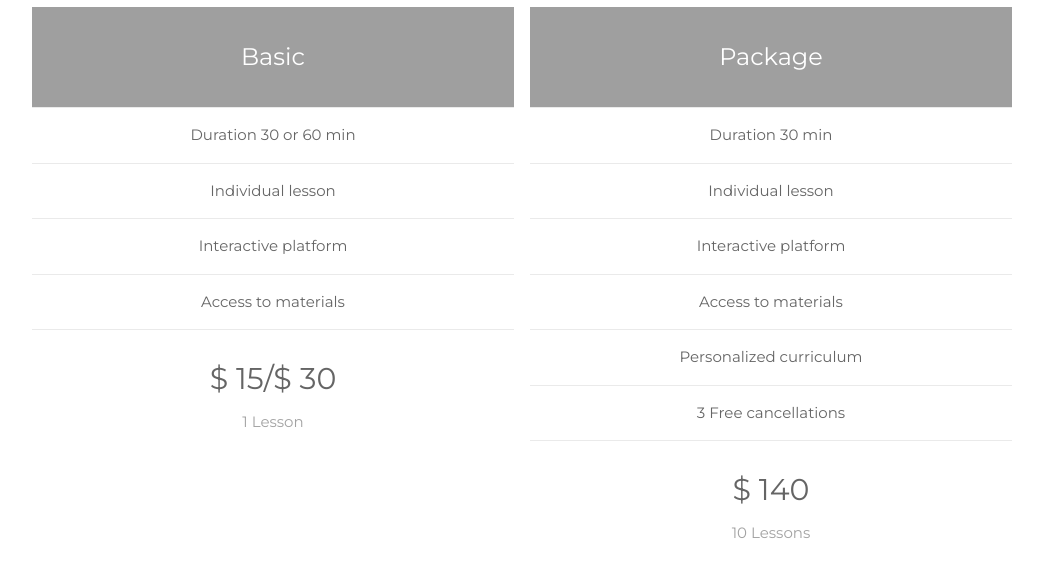
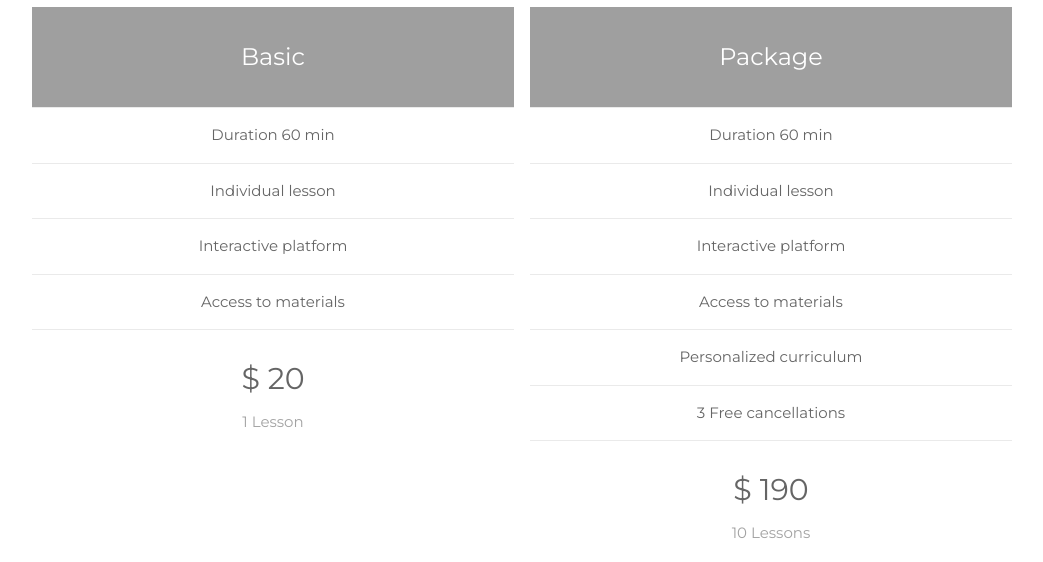
Before and after one commit to KarinaEnglish/Course, a plain HTML site: page index.html in a window 1280 px wide. Shown: the part 4020-4582 px from the top of the page, without its empty margins (178-1221 px from the left). Drawn offline with nearby package versions, Linux system fonts and the light colour scheme.

Commit message:
Update index.html

```diff
--- a/index.html
+++ b/index.html
@@ -228,12 +228,12 @@ My teaching goes beyond words and rules - I foster creativity and emotional inte
           <div class="w3-half w3-margin-bottom">
               <ul class="w3-ul w3-white w3-center w3-opacity w3-hover-opacity-off">
                   <li class="w3-dark-grey w3-xlarge w3-padding-32">Basic</li>
-                  <li class="w3-padding-16">Duration 30 or 60 min</li>
+                  <li class="w3-padding-16">Duration 60 min</li>
                   <li class="w3-padding-16">Individual lesson</li>
                   <li class="w3-padding-16">Interactive platform</li>
                   <li class="w3-padding-16">Access to materials</li>
                   <li class="w3-padding-16">
-                      <h2>$ 15/$ 30</h2>
+                      <h2>$ 20</h2>
                       <span class="w3-opacity">1 Lesson</span>
                   </li>
               </ul>
@@ -242,14 +242,14 @@ My teaching goes beyond words and rules - I foster creativity and emotional inte
           <div class="w3-half">
               <ul class="w3-ul w3-white w3-center w3-opacity w3-hover-opacity-off">
                   <li class="w3-dark-grey w3-xlarge w3-padding-32">Package</li>
-                  <li class="w3-padding-16">Duration 30 min</li>
+                  <li class="w3-padding-16">Duration 60 min</li>
                   <li class="w3-padding-16">Individual lesson</li>
                   <li class="w3-padding-16">Interactive platform</li>
                   <li class="w3-padding-16">Access to materials</li>
                   <li class="w3-padding-16">Personalized curriculum</li>
                   <li class="w3-padding-16">3 Free cancellations</li>
                   <li class="w3-padding-16">
-                      <h2>$ 140</h2>
+                      <h2>$ 190</h2>
                       <span class="w3-opacity">10 Lessons</span>
                   </li>
               </ul>
```
